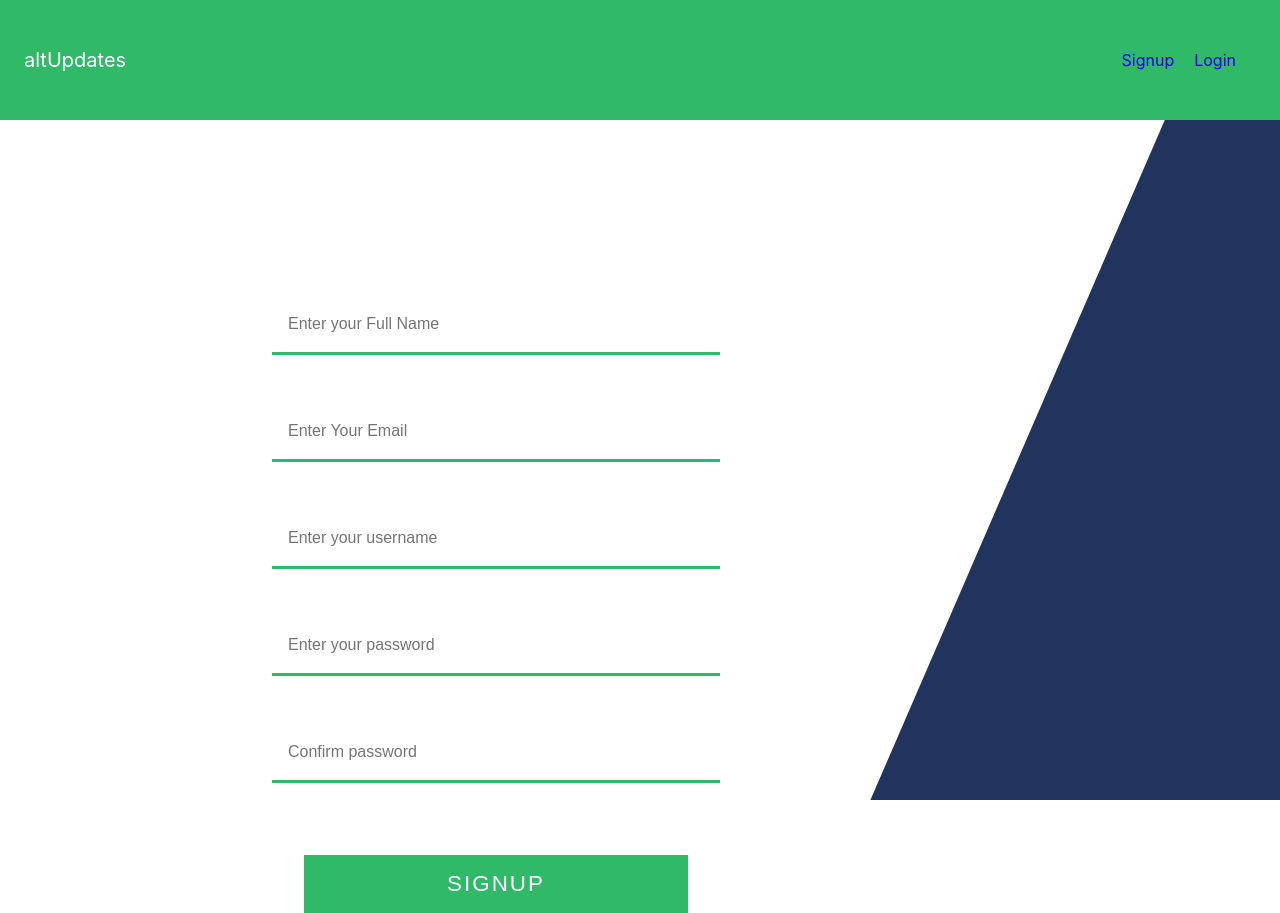
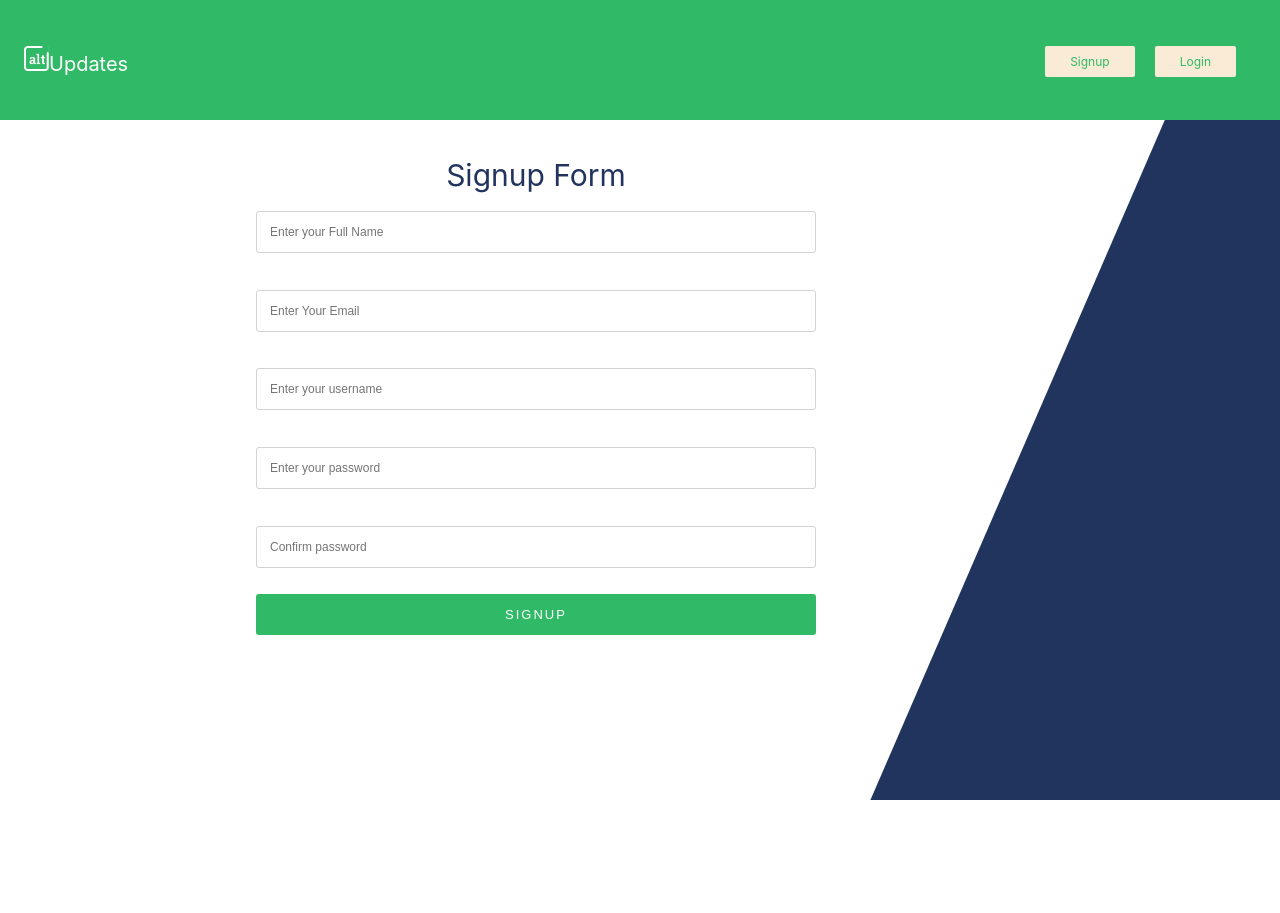
Before and after one commit to AltCampus/altUpdates, a React (Create React App) app: page /signup in a window 1280 px wide. After the commit the page ends 800 px from the top, so only its background shows below. Built offline with nearby package versions, Linux system fonts and the light colour scheme.

Commit message:
styling the form and header links

```diff
--- a/src/components/Header.js
+++ b/src/components/Header.js
@@ -18,13 +18,16 @@ class Header extends Component {
     }
     return (
       <div className="alt-header">
-        <nav className="alt-heading"><span className="alt-logo">alt</span>Updates</nav>
+        <h1 className="alt-heading"><img src={require('./../tempImg/logo_in_white.png')}/>Updates</h1>
+        <div className="signed-in-link">
         {
           profile
         }
-        <ul className='right'>
-          <Navbar />
-        </ul>
+       <Navbar />
+
+        </div>
+
+
       </div>
     )
   }
--- a/src/components/Login.js
+++ b/src/components/Login.js
@@ -17,18 +17,18 @@ class Login extends Component {
   }
 
   componentDidMount() {
-    const userCredsArr = document.cookie.slice(document.cookie.indexOf('username')).split(' ');
+    // const userCredsArr = document.cookie.slice(document.cookie.indexOf('username')).split(' ');
 
-    const username = userCredsArr[0].slice(userCredsArr[0].indexOf('=')+1);
+    // const username = userCredsArr[0].slice(userCredsArr[0].indexOf('=')+1);
 
-    const password = userCredsArr[1].slice(userCredsArr[1].indexOf('=')+1);
+    // const password = userCredsArr[1].slice(userCredsArr[1].indexOf('=')+1);
 
-    console.log(username, password)
+    // console.log(username, password)
 
-    this.props.authUser({
-      username,
-      password
-    });
+    // this.props.authUser({
+    //   username,
+    //   password
+    // });
 
     // for deleting cookie
     //document.cookie = "username='' password=''"
@@ -50,6 +50,7 @@ class Login extends Component {
     <React.Fragment>
       <CLIP/>
       <div className='login'>
+        <h1>Login Form</h1>
         <form className="login__form" onSubmit={this.handleSubmit}>
           <input type="text" name='username'  onChange={this.hanldeChange} className="login__email" placeholder="enter your username"/><br/>
           <input type="password" name='password' onChange={this.hanldeChange} className="login__password" placeholder="enter your password"/><br/>
--- a/src/components/Signup.js
+++ b/src/components/Signup.js
@@ -55,6 +55,7 @@ class Signup extends Component{
       <React.Fragment>
         <CLIP/>
         <div className="Signup">
+        <h1>Signup Form</h1>
          <form className="Signup__form" onSubmit={this.handleSubmit}>
           <input
           onChange={this.handleChange}
--- a/src/components/navLinks/SignInLink.js
+++ b/src/components/navLinks/SignInLink.js
@@ -5,7 +5,7 @@ import  { connect } from 'react-redux';
 const SignInLink = (props) => {
   return (
 		<ul className='right'>
-			<li><a onClick={() => props.logOut()}>Log Out</a></li>
+			<li><a onClick={() => props.logOut()} className="auth-btn">Log Out</a></li>
 		</ul>
 	)
 }
--- a/src/components/navLinks/SignOutLink.js
+++ b/src/components/navLinks/SignOutLink.js
@@ -4,8 +4,8 @@ import { NavLink } from 'react-router-dom';
 const SignOutLink = () => {
   return (
 		<ul className='right'>
-			<li><NavLink to='/signup'>Signup</NavLink></li>
-			<li><NavLink to='/login'>Login</NavLink></li>
+			<li><NavLink to='/signup' className="auth-btn">Signup</NavLink></li>
+			<li><NavLink to='/login' className="auth-btn">Login</NavLink></li>
 		</ul>
 	)
 }
--- a/src/scss/header.scss
+++ b/src/scss/header.scss
@@ -28,3 +28,13 @@
     height: 50px;
     width: 50px;
 }
+.auth-btn {
+    background-color: antiquewhite;
+    color: #30ba67;
+    padding: 8px 25px;
+    border-radius: 2px;
+    font-size: 12px;
+}
+.signed-in-link {
+    display: flex;
+}
--- a/src/scss/login.scss
+++ b/src/scss/login.scss
@@ -1,16 +1,23 @@
 .login,
 .Signup {
   position: absolute;
+  top: 20vh;
+  left: 20vw;
+
+  h1 {
+    text-align: center;
+    font-size: 30px;
+    font-weight: 400;
+    color: #20345d;
+  }
+}
+.login {
   top: 35vh;
-  left: 20vw;
 }
 .login__form,
 .Signup__form{
   display: flex;
   flex-direction: column;
-  align-items: center;
-  align-content: center;
-  // justify-items: flex-start;
 }
 
 .login__email,
@@ -18,37 +25,40 @@
 .Signup__email,
 .Signup__username,
 .Signup__password{
-  width: 35vw;
-  line-height: 1.5;
-  margin: 1rem;
-  padding: 1rem;
-  font-size: 1rem;
+  width: 70vh;
+  margin-top: 1.3rem;
+  padding: 13px;
+  font-size: 12px;
+  color: #20345d;
   border: none;
   outline: none;
   border-bottom: 3px solid #30ba67;
+  border: 0.5px solid #D3D3D3;
+  border-radius: 3px;
   transition: all .6s;
 }
-.login__email:focus,
-.login__password:focus,
-.Signup__username:focus,
-.Signup__email:focus,
-.Signup__password:focus{
-  width: 36vw;
-  font-size: 1.2rem;
+// .login__email:focus,
+// .login__password:focus,
+// .Signup__username:focus,
+// .Signup__email:focus,
+// .Signup__password:focus{
+//   // width: 36vw;
+//   font-size: 1.2rem;
 
-}
+// }
 
 .login__btn,
 .Signup__btn{
-  margin-top: 5vh;
-  width: 30vw;
-  padding: 1rem;
-  font-size: 1.4rem;
+  margin: 10px auto;
+  width: 100%;
+  padding: 0.8rem;
+  font-size: 13px;
   text-transform: uppercase;
   background: #30ba67;
   color: white;
   letter-spacing: 2px;
   border: none;
+  border-radius: 3px;
   cursor: pointer;
 }
 .login__btn:hover,
```
